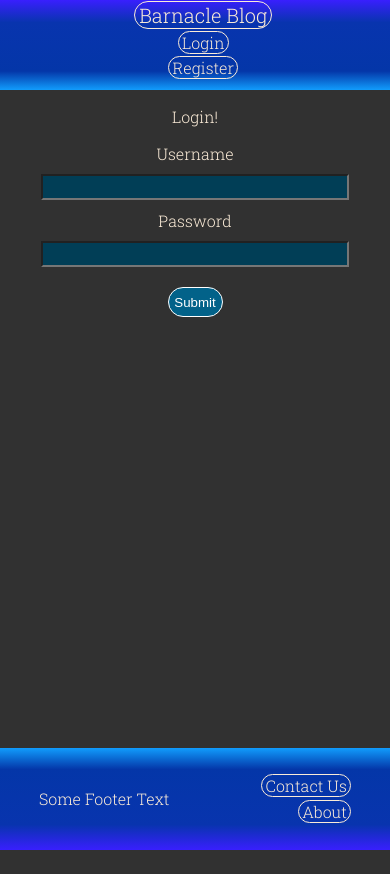
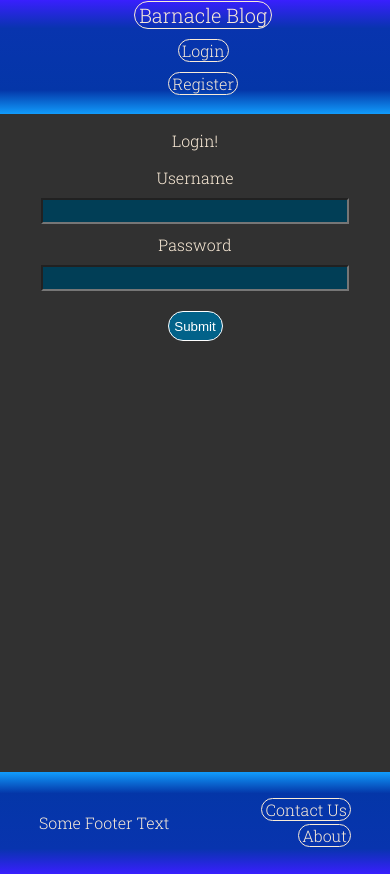
Before and after one commit to Tsvetelin-Crimson/Barnacle-Blog, an Angular app: page /login in a window 390 px wide. Before the commit the page ends 850 px from the top, so only its background shows below. Built offline with nearby package versions, Linux system fonts and the light colour scheme.

Commit message:
General style improvements (hopefully)

```diff
--- a/src/app/app.component.scss
+++ b/src/app/app.component.scss
@@ -11,6 +11,7 @@
 }
 
 .content-container {
+    flex: 1;
     min-height: 78%;
     display: flex;
     flex-direction: column;
--- a/src/app/core/footer/footer.component.scss
+++ b/src/app/core/footer/footer.component.scss
@@ -28,7 +28,7 @@
     flex-wrap: wrap;
     flex-basis: auto;
     align-items: flex-end;
-    justify-content: center;
+    justify-content: baseline;
 
     margin-top: 1px;
 }
--- a/src/app/core/header/header.component.scss
+++ b/src/app/core/header/header.component.scss
@@ -43,7 +43,7 @@
 
     .nav-li-item {
         margin-top: 2px;
-        margin-bottom: 2px;
+        margin-bottom: 10px;
     }
 
     // .nav-home {
```
